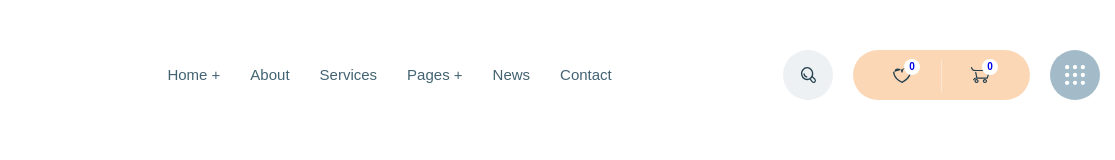
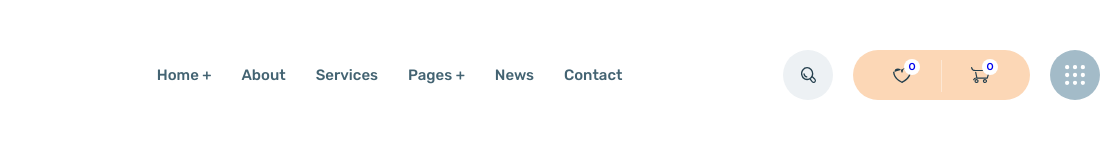
Before and after one commit to Viacheslav-z1/Project-magazin, a website: page app/index.html in a window 1280 px wide. Shown: the full height of the page, 165-1280 px from the left. Drawn offline with nearby package versions, Linux system fonts and the light colour scheme; files that its build step writes are made by us from their sources.

Commit message:
fixed fonts errors

```diff
--- a/app/scss/_fonts.scss
+++ b/app/scss/_fonts.scss
@@ -1,5 +1,5 @@
 @font-face {
-  font-family: 'Rubik-Medium',sans-serif;
+  font-family: 'Rubik-Medium';
   src: local('Rubik-Medium');
   src: url('../fonts/Rubik-Medium.woff2') format('woff2'),
     url('../fonts/Rubik-Medium.woff') format('woff');
@@ -9,7 +9,7 @@
 }
 
 @font-face {
-  font-family: 'Rubik-Regular', sans-serif;
+  font-family: 'Rubik-Regular';
   src: local('Rubik-Regular');
   src: url('../fonts/Rubik-Regular.woff2') format('woff2'),
     url('../fonts/Rubik-Regular.woff') format('woff');
@@ -19,7 +19,7 @@
 }
 
 @font-face {
-  font-family: 'DMSans-Regular', sans-serif;
+  font-family: 'DMSans-Regular';
   src: local('Rubik-Regular');
   src: url('../fonts/DMSans-Regular.woff2') format('woff2'),
     url('../fonts/DMSans-Regular.woff') format('woff');
@@ -28,7 +28,7 @@
   font-display: swap;
 }
 @font-face {
-  font-family: 'DMSans-Medium', sans-serif;
+  font-family: 'DMSans-Medium';
   src: local('Rubik-Medium');
   src: url('../fonts/DMSans-Medium.woff2') format('woff2'),
     url('../fonts/DMSans-Medium.woff') format('woff');
@@ -37,7 +37,7 @@
   font-display: swap;
 }
 @font-face {
-  font-family: 'DMSans-Bold', sans-serif;
+  font-family: 'DMSans-Bold';
   src: local('Rubik-Bold');
   src: url('../fonts/DMSans-Bold.woff2') format('woff2'),
     url('../fonts/DMSans-Bold.woff') format('woff');
```
